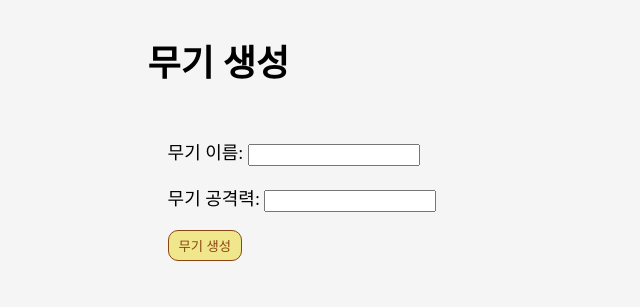
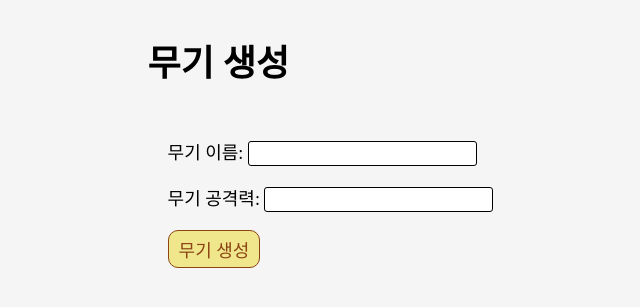
Before and after one commit to JG-C3/DjangoW8-Example, a Django app: page /game/weapon-create/ in a window 1280 px wide. Shown: the part 82-389 px from the top of the page, without its empty margins (154-794 px from the left). Run offline with Django 4.2, Linux system fonts and the light colour scheme; some web fonts are replaced.

Commit message:
Update Django W8

```diff
--- a/game/templates/game/weapon_form.html
+++ b/game/templates/game/weapon_form.html
@@ -2,7 +2,7 @@
 {% load static %}
 
 {% block head %}
-  <link rel="stylesheet" href="{% static 'css/game/weapon_create.css' %}">
+  <link rel="stylesheet" href="{% static 'css/game/weapon_form.css' %}">
 {% endblock %}
 
 {% block body %}
--- a/static/css/game/weapon_create.css
+++ b/static/css/game/weapon_form.css
@@ -4,6 +4,15 @@
 }
 input {
   font-family: 'GangwonEdu_OTFBoldA';
+  font-size: 1rem;
+}
+input[type=text] {
+  border: 1px solid;
+  border-radius: 3px;
+}
+input[type=number] {
+  border: 1px solid;
+  border-radius: 3px;
 }
 input[type=submit] {
   padding: 5px 10px;
```
